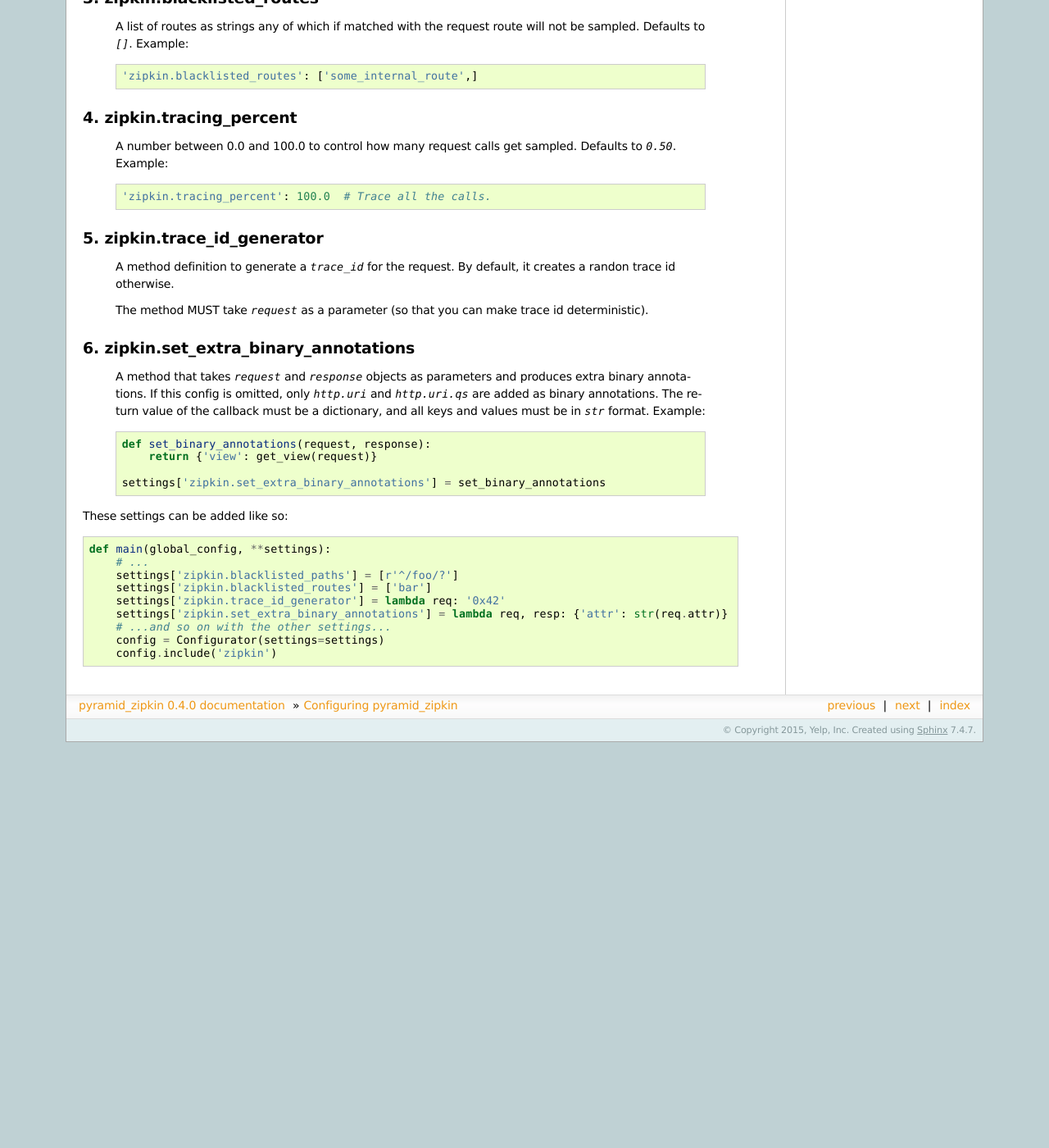
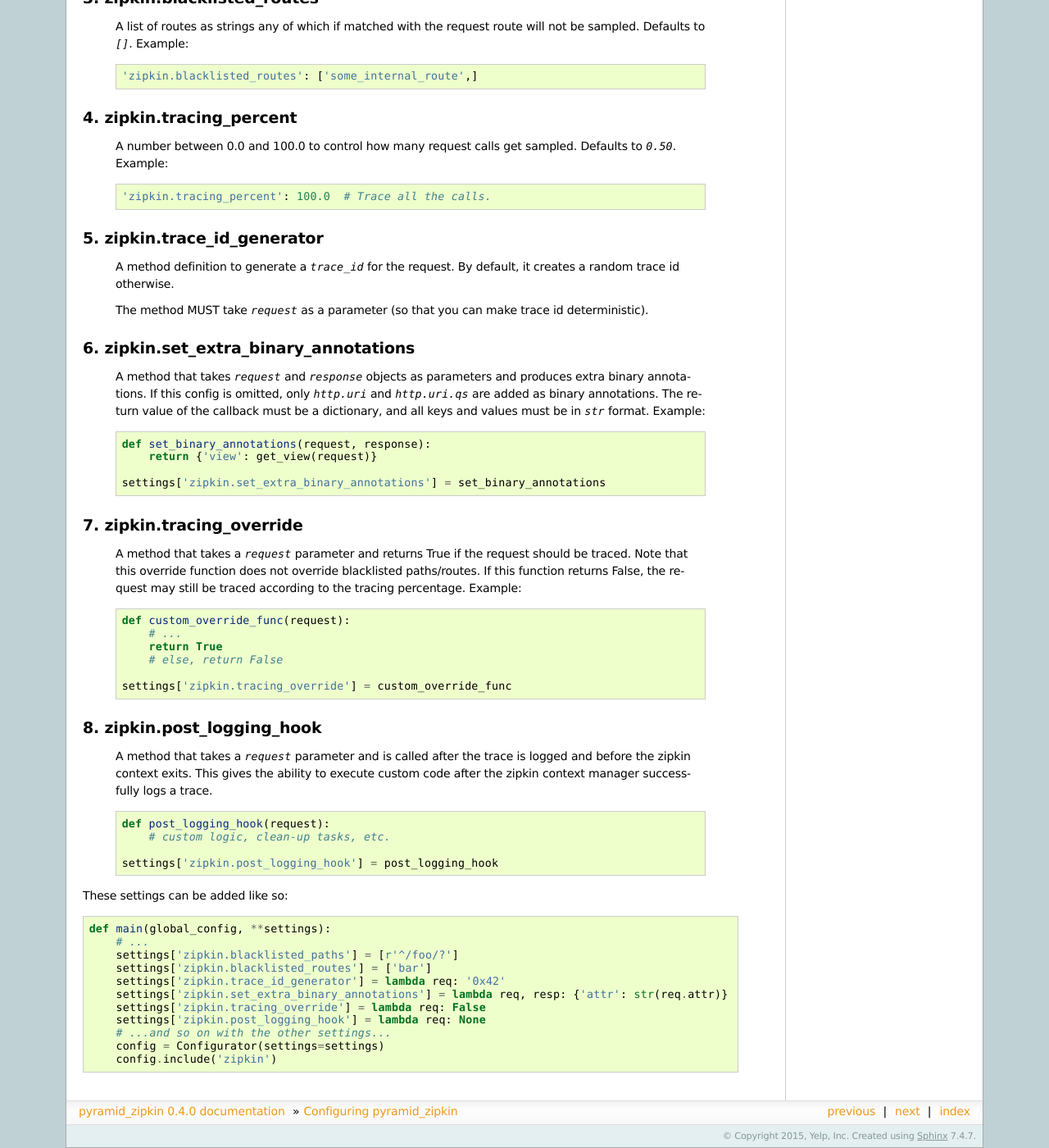
Before and after one commit to Yelp/pyramid_zipkin, a Sphinx documentation site: the page built from docs/source/configuring_zipkin.rst, in a window 1280 px wide and 1400 px high, scrolled down 1358 px. Shown: the whole window at 82% size. Built offline with Sphinx 7.4.7, drawn with Linux system fonts in a browser that asks for light colours; before the commit the page ends 2263 px from its top, so only the background shows below that; some of the changed text lies outside the part shown.

Commit message:
Add tracing_override and post_logging_hook to docs

```diff
--- a/docs/source/configuring_zipkin.rst
+++ b/docs/source/configuring_zipkin.rst
@@ -103,7 +103,7 @@ fine tune as per your use case.
 5. zipkin.trace_id_generator
 ----------------------------
     A method definition to generate a `trace_id` for the request. By default,
-    it creates a randon trace id otherwise.
+    it creates a random trace id otherwise.
 
     The method MUST take `request` as a parameter (so that you can make trace
     id deterministic).
@@ -125,6 +125,36 @@ fine tune as per your use case.
         settings['zipkin.set_extra_binary_annotations'] = set_binary_annotations
 
 
+7. zipkin.tracing_override
+--------------------------
+    A method that takes a `request` parameter and returns True if the request should be traced.
+    Note that this override function does not override blacklisted paths/routes. If this function
+    returns False, the request may still be traced according to the tracing percentage. Example:
+
+    .. code-block:: python
+
+        def custom_override_func(request):
+            # ...
+            return True
+            # else, return False
+
+        settings['zipkin.tracing_override'] = custom_override_func
+
+
+8. zipkin.post_logging_hook
+---------------------------
+    A method that takes a `request` parameter and is called after the trace is logged and before
+    the zipkin context exits. This gives the ability to execute custom code after the zipkin
+    context manager successfully logs a trace.
+
+    .. code-block:: python
+
+        def post_logging_hook(request):
+            # custom logic, clean-up tasks, etc.
+
+        settings['zipkin.post_logging_hook'] = post_logging_hook
+
+
 These settings can be added like so:
 
 .. code-block:: python
@@ -135,6 +165,8 @@ These settings can be added like so:
             settings['zipkin.blacklisted_routes'] = ['bar']
             settings['zipkin.trace_id_generator'] = lambda req: '0x42'
             settings['zipkin.set_extra_binary_annotations'] = lambda req, resp: {'attr': str(req.attr)}
+            settings['zipkin.tracing_override'] = lambda req: False
+            settings['zipkin.post_logging_hook'] = lambda req: None
             # ...and so on with the other settings...
             config = Configurator(settings=settings)
             config.include('zipkin')
```
